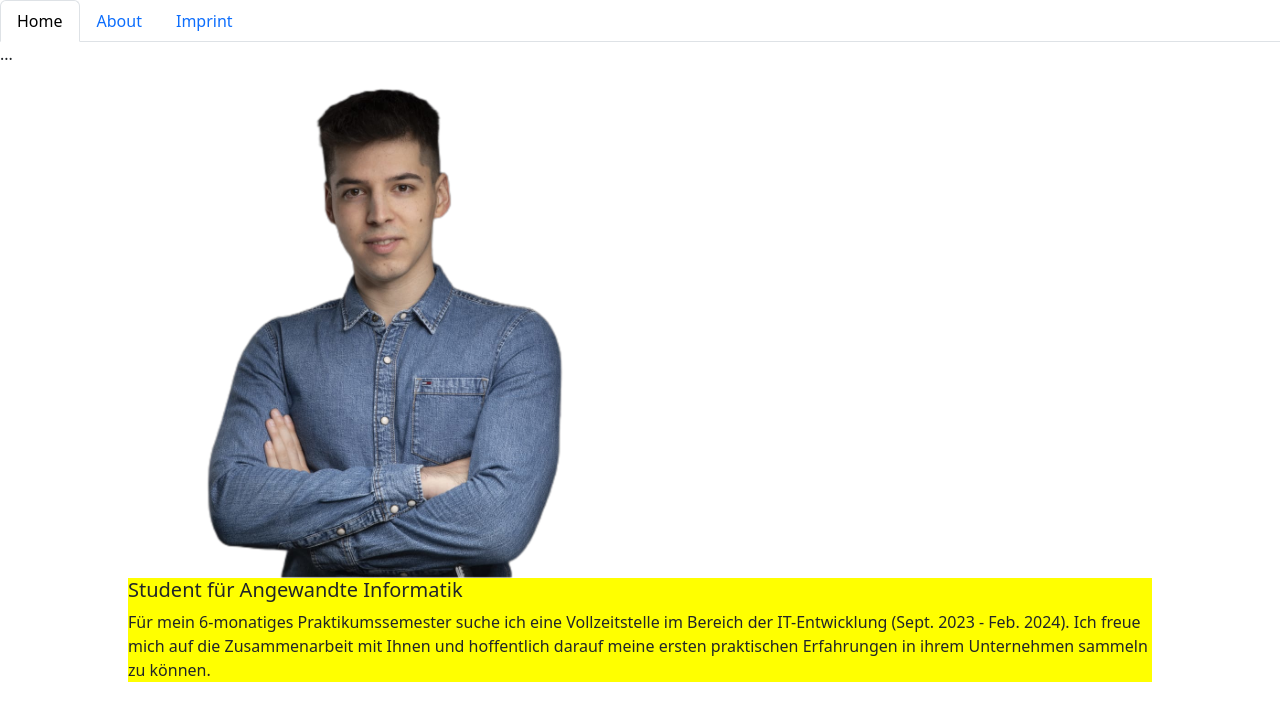
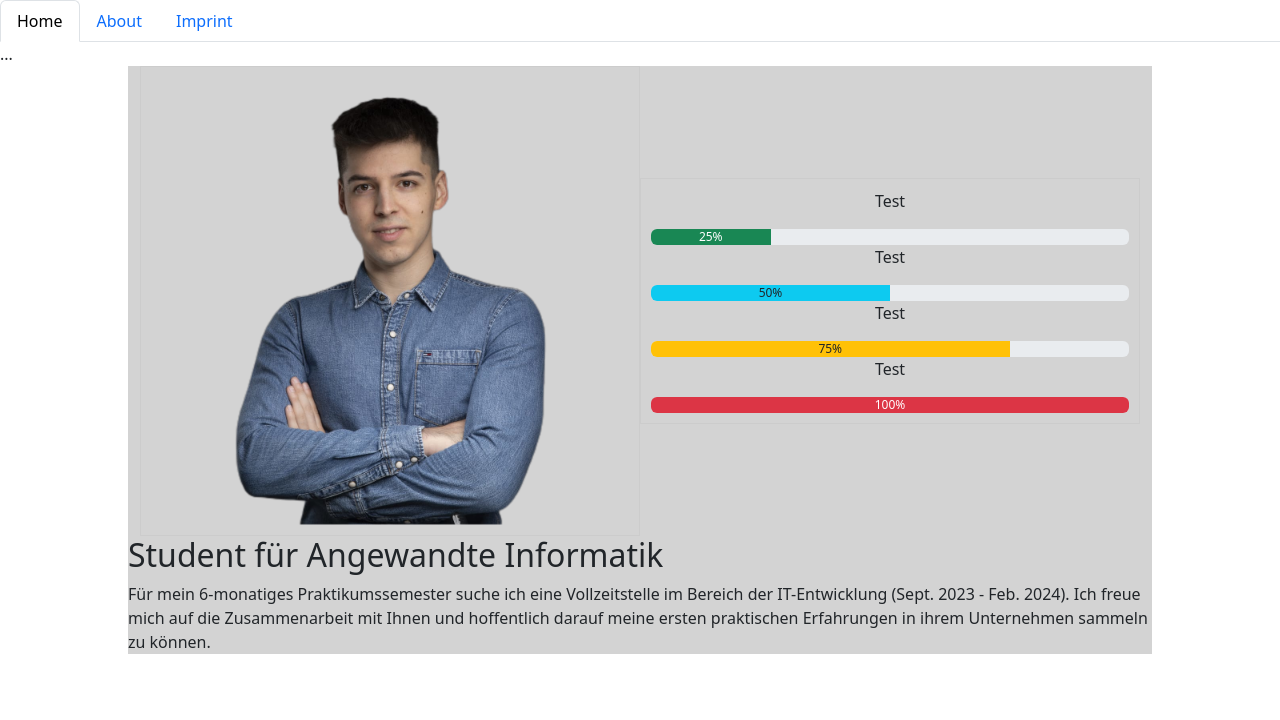
Before and after one commit to julianertle/Website, a React (Create React App) app: page / in a window 1280 px wide. Shown: the top 720 px of the page. Built offline with nearby package versions, Linux system fonts and the light colour scheme.

Commit message:
added progressbar

```diff
--- a/src/components/Content.js
+++ b/src/components/Content.js
@@ -6,15 +6,48 @@ function Content() {
     return (
         <>
 
-                <img src={portraitImage} alt="Hey this is me :)" className="portrait-style" />
+            <div class="center-div container">
+                <div class="box">
+                    <img src={portraitImage} alt="Hey this is me :)" className="portrait-style center-horizontal" />
+
+                </div>
+
+                <div class="center-vertical box">
+                    <p>
+                        Test
+                    </p>
+                    <div className="progress" role="progressbar" aria-label="Success example" aria-valuenow={25} aria-valuemin={0} aria-valuemax={100}>
+                        <div className="progress-bar bg-success" style={{ width: '25%' }}>25%</div>
+                    </div>
+                    <p>
+                        Test
+                    </p>
+                    <div className="progress" role="progressbar" aria-label="Info example" aria-valuenow={50} aria-valuemin={0} aria-valuemax={100}>
+                        <div className="progress-bar bg-info text-dark" style={{ width: '50%' }}>50%</div>
+                    </div>
+                    <p>
+                        Test
+                    </p>
+                    <div className="progress" role="progressbar" aria-label="Warning example" aria-valuenow={75} aria-valuemin={0} aria-valuemax={100}>
+                        <div className="progress-bar bg-warning text-dark" style={{ width: '75%' }}>75%</div>
+                    </div>
+                    <p>
+                        Test
+                    </p>
+                    <div className="progress" role="progressbar" aria-label="Danger example" aria-valuenow={100} aria-valuemin={0} aria-valuemax={100}>
+                        <div className="progress-bar bg-danger" style={{ width: '100%' }}>100%</div>
+                    </div>
+                </div>
+
+            </div>
 
 
 
 
-            <div class="colored-div">
-                <h5>
+            <div class="center-div">
+                <h2>
                     Student für Angewandte Informatik
-                </h5>
+                </h2>
                 <p>
                     Für mein 6-monatiges Praktikumssemester suche ich eine
                     Vollzeitstelle im Bereich der IT-Entwicklung (Sept. 2023 - Feb.
--- a/src/components/Home.js
+++ b/src/components/Home.js
@@ -1,14 +1,18 @@
 import React from 'react';
 import NavBarOwn from './NavBarOwn';
 import ListGroup from './ListGroup';
+import Content from './Content';
 
 function HomeInit() {
     return (
-
-        <div>
-            <NavBarOwn />
-        </div>
-
+        <>
+            <div>
+                <NavBarOwn />
+            </div>
+            <div>
+                <Content />
+            </div>
+        </>
     );
 }
 
--- a/src/components/NavBarOwn.js
+++ b/src/components/NavBarOwn.js
@@ -1,6 +1,5 @@
 import React from 'react';
 //import { Link } from "react-router-dom"; // Import the Link component
-import Content from './Content';
 
 
 function NavBarOwn() {
@@ -22,9 +21,6 @@ function NavBarOwn() {
         <div class="tab-pane fade show active" id="home" role="tabpanel" aria-labelledby="home-tab">...</div>
         <div class="tab-pane fade" id="profile" role="tabpanel" aria-labelledby="profile-tab">...</div>
         <div class="tab-pane fade" id="contact" role="tabpanel" aria-labelledby="contact-tab">...</div>
-      </div>
-      <div>
-        <Content/>
       </div>
     </>
   );
--- a/src/components/styles.css
+++ b/src/components/styles.css
@@ -1,14 +1,18 @@
-.colored-div {
-    background-color: yellow;
+.center-div {
+    background-color: lightgrey;
     max-width: 80%;
     min-width: 380px;
     margin: 0 auto;
 }
 
+.color-div {
+    background-color: green;
+}
+
 /* Default styles for screens larger than 720px wide */
 .portrait-style {
-    max-width: 45%;
-    min-width: 768px;
+    max-width: 80%;
+    min-width: 400px;
     display: block;
     /* Ensure the image is treated as a block element */
 }
@@ -26,3 +30,25 @@
         margin-right: auto;
     }
 }
+
+.container {
+    display: flex;
+}
+
+.box {
+    flex: 1;
+    border: 1px solid #ccc;
+    padding: 10px;
+    text-align: center;
+
+}
+
+.center-vertical {
+    margin-top: auto;
+    margin-bottom: auto;
+}
+
+.center-horizontal {
+    margin-left: auto;
+    margin-right: auto;
+}
```
Also changed, not shown: src/assets/portrait.png.
